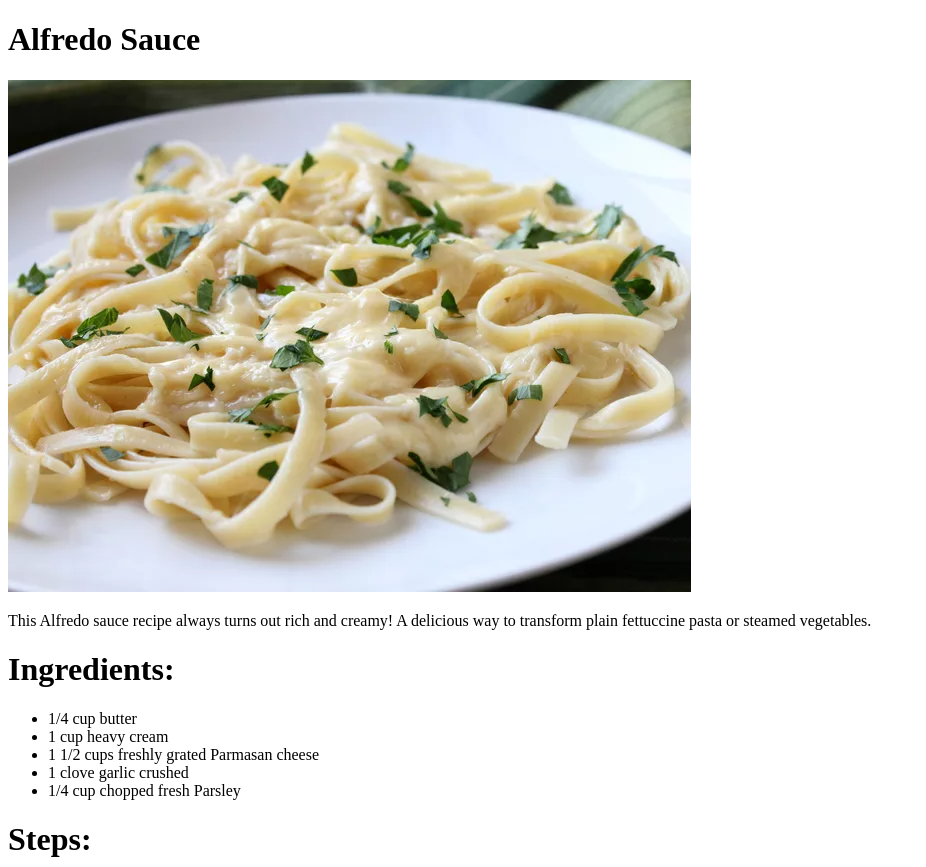
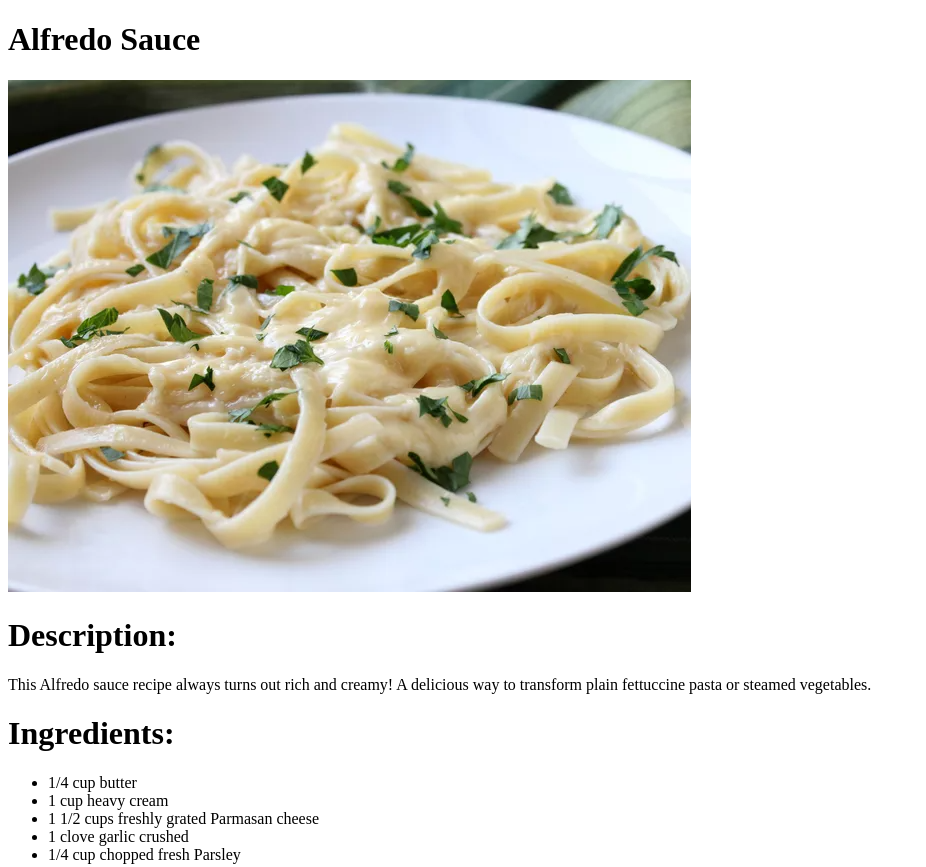
Before and after one commit to ktruong1018/odin-recipes, a plain HTML site: page recipes/alfredo.html in a window 1280 px wide. Shown: the top 867 px of the page, without its empty margins (0-926 px from the left). Drawn offline with Linux system fonts and the light colour scheme.

Commit message:
Added description header

```diff
--- a/recipes/alfredo.html
+++ b/recipes/alfredo.html
@@ -10,6 +10,7 @@
     <h1>Alfredo Sauce</h1>
     <img src="../images/alfredo.png" alt="Alfredo">
 
+    <h1>Description:</h1>
     <p>This Alfredo sauce recipe always turns out rich and creamy! A delicious way to transform plain fettuccine pasta or steamed vegetables. </p>
 
     <h1>Ingredients:</h1>
```
Also changed, not shown: recipes/salmon.html (+1 -0 lines), recipes/thitkho.html (+1 -0 lines).
